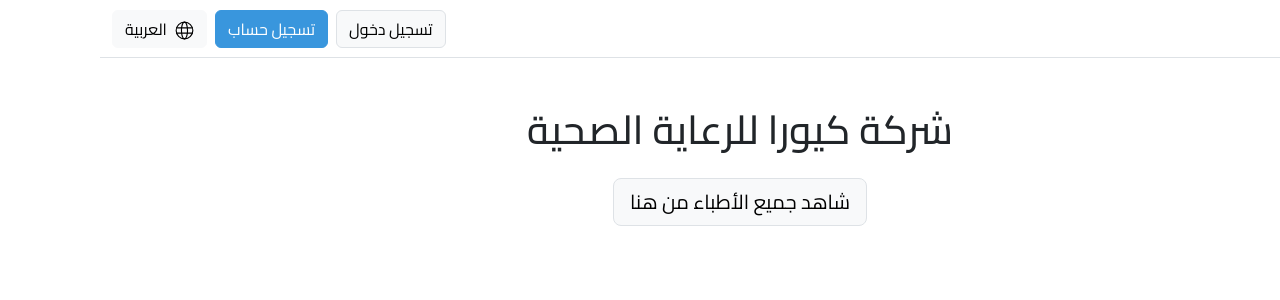
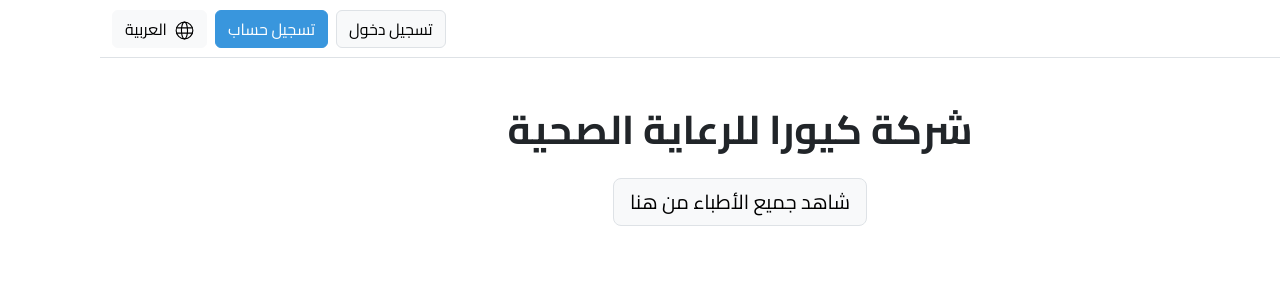
Before and after one commit to mhmdsalahsebai/task2, a Next.js app: page / in a window 1280 px wide. Shown: the top 300 px of the page. Built offline with nearby package versions, Linux system fonts and the light colour scheme.

Commit message:
add human readable formate to rating date

```diff
--- a/package.json
+++ b/package.json
@@ -12,6 +12,7 @@
     "@next/font": "13.1.6",
     "@popperjs/core": "^2.11.6",
     "bootstrap": "^5.2.3",
+    "moment": "^2.29.4",
     "next": "13.1.6",
     "react": "18.2.0",
     "react-dom": "18.2.0"
--- a/styles/globals.css
+++ b/styles/globals.css
@@ -24,3 +24,7 @@ footer {
     background-color: #3996dd !important;
     border-color: #3996dd;
 }
+
+h1, h2, h3 {
+    font-weight: bold;
+}
```
Also changed, not shown: pages/doctors/[slug].js (+5 -4 lines), 1 other file (tests, documents, lock files or other folders).
